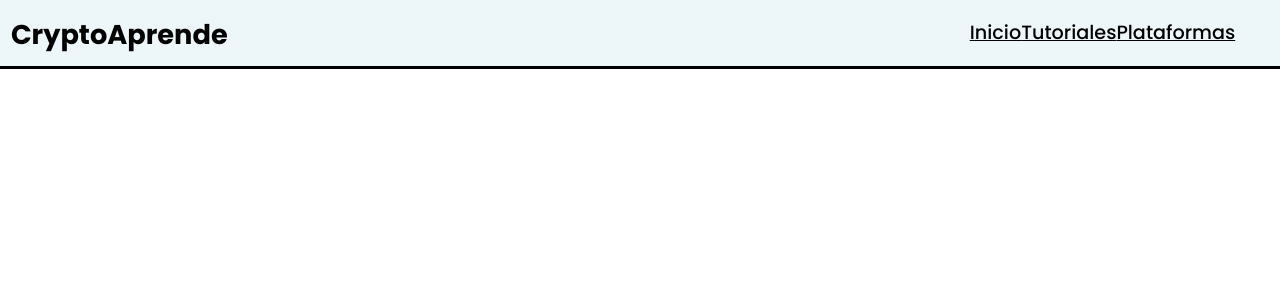
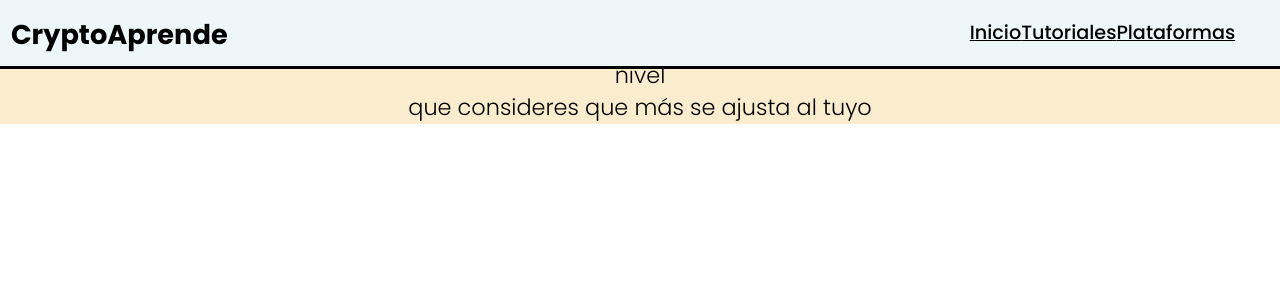
Before and after one commit to voidMuyTofu/cryptoaprende, a React (Vite) app in the folder criptoaprende/: page /tutoriales in a window 1280 px wide. Shown: the top 300 px of the page. Built offline with nearby package versions, Linux system fonts and the light colour scheme.

Commit message:
Cambios en la seccion de tutoriales

```diff
--- a/criptoaprende/src/pages/Tutoriales.tsx
+++ b/criptoaprende/src/pages/Tutoriales.tsx
@@ -6,6 +6,10 @@ export default function Tutoriales() {
     <div className={styles.container}>
       <NavBar />
       <h1 className={styles.titulo}>Tutoriales</h1>
+      <p>
+        Elige el <div className={styles.subrayado}>nivel</div> que consideres
+        que más se ajusta al tuyo
+      </p>
     </div>
   );
 }
--- a/criptoaprende/src/styles/Tutoriales.module.css
+++ b/criptoaprende/src/styles/Tutoriales.module.css
@@ -1,10 +1,10 @@
 .container {
-    background-color: var(--main-color);
+  background-color: var(--main-color);
+  text-align: center;
 }
 
 .titulo {
-    text-align: center;
-    margin-top: -3em;
+  margin-top: -2.2em;
 }
 
 /* Tablets y dispositivos grandes */
```
Lines whose indentation alone changed are shown as unchanged.
